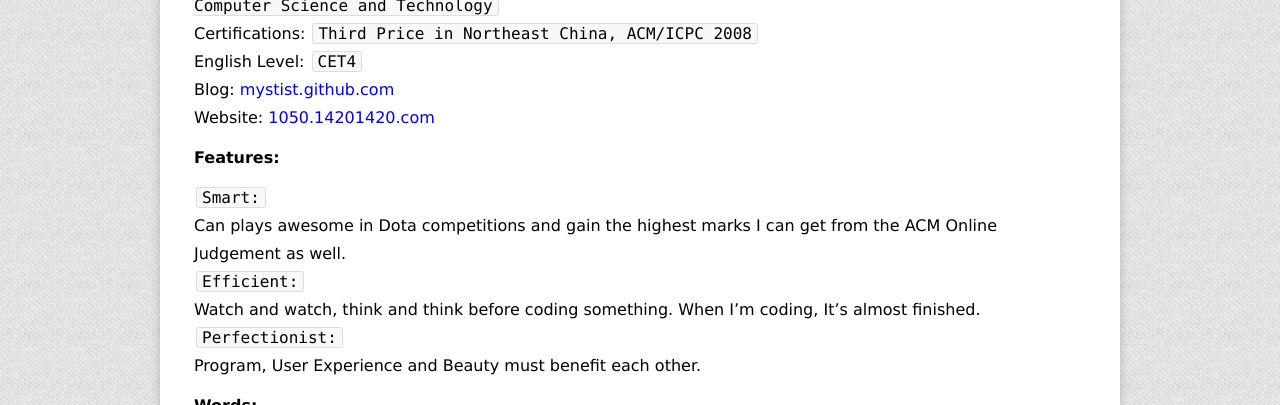
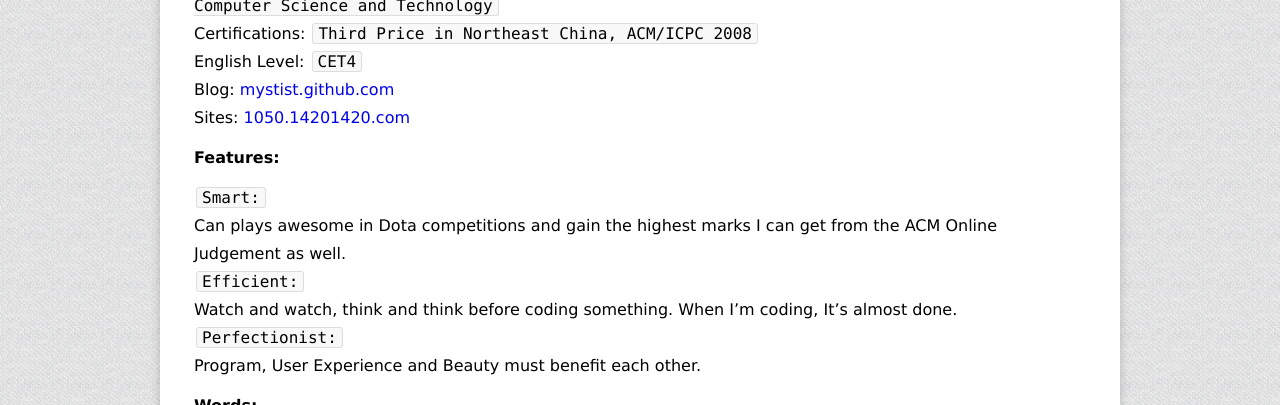
Before and after one commit to mystist/mystist.github.com, a Jekyll site: the page built from liber.md, in a window 1280 px wide and 900 px high, scrolled down 593 px. Shown: the part 152-557 px from the top of the window. Built offline with Jekyll 4.4.1, drawn with Linux system fonts in a browser that asks for light colours; Markdown is read by kramdown in place of the engine named in the settings.

Commit message:
I am Liber

```diff
--- a/liber.md
+++ b/liber.md
@@ -27,16 +27,16 @@ Education: `Bachelor Degree, Hulunbeir College & Harbin Normal University, 2006
 Certifications: `Third Price in Northeast China, ACM/ICPC 2008`
 English Level: `CET4`
 Blog: [mystist.github.com][0]
-Website: [1050.14201420.com][1]
+Sites: [1050.14201420.com][1]
 
 [0]: http://mystist.github.com
-[1]: http://1050.14201420.com
+[1]: http://1050.14201420.com/dev-blog
 
 #### Features:
 `Smart:`
 Can plays awesome in Dota competitions and gain the highest marks I can get from the ACM Online Judgement as well.
 `Efficient:`
-Watch and watch, think and think before coding something. When I'm coding, It's almost finished.
+Watch and watch, think and think before coding something. When I'm coding, It's almost done.
 `Perfectionist:`
 Program, User Experience and Beauty must benefit each other.
 
```
